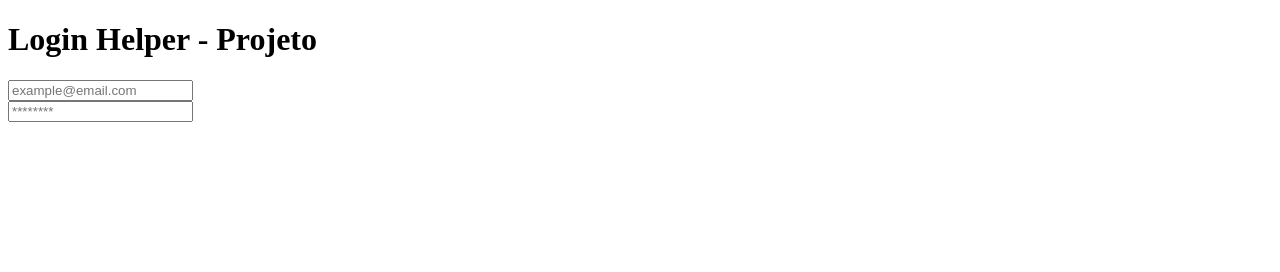
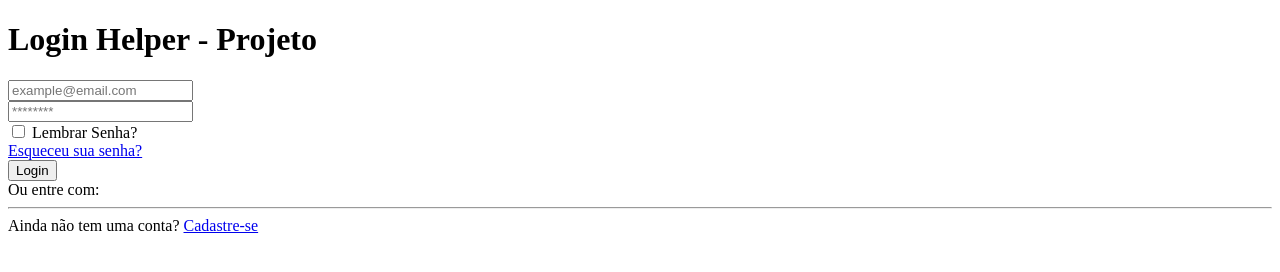
Before and after one commit to JonathasGit/Projetos-Udemy, a plain HTML site: page index.html in a window 1280 px wide. Drawn offline with Linux system fonts and the light colour scheme.

Commit message:
#1 Estrutura completa

```diff
--- a/index.html
+++ b/index.html
@@ -33,14 +33,34 @@
                 </div>
             </section>
 
+            <!--Segunda Seção-->
             <section class="password-infos">
+                <div>
+                    <input type="checkbox">
+                    <span>Lembrar Senha?</span>
+                </div>
+                <a href="#">Esqueceu sua senha?</a>
 
 
             </section>
 
-            <section></section>
+            <button id="btn-login">Login</button>
+
+            <!--Terceira Seção-->
+            <section id="links-container">
+                <span>Ou entre com:</span>
+
+                <aside>
+                    <a href="#"><i></i></a>
+                    <a href="#"><i></i></a>
+                    <a href="#"><i></i></a>
+                </aside>
+
+            </section>
 
             <footer>
+                 <hr>
+                 <span>Ainda não tem uma conta? <a href="#"> Cadastre-se</a></span>
 
             </footer>
 
```
